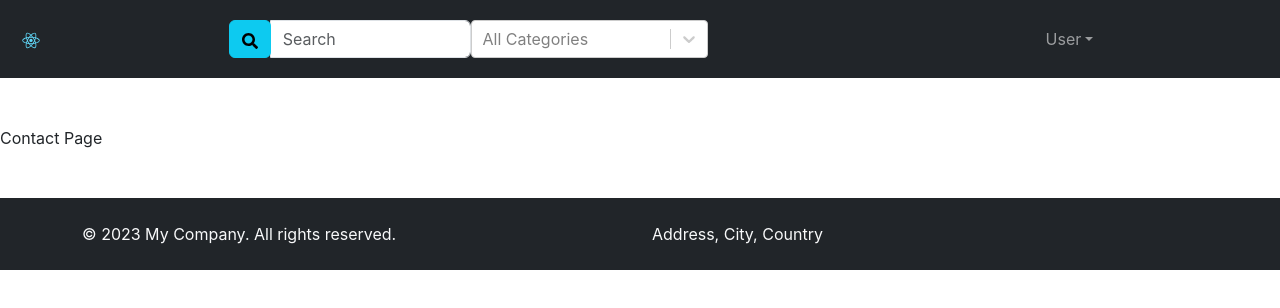
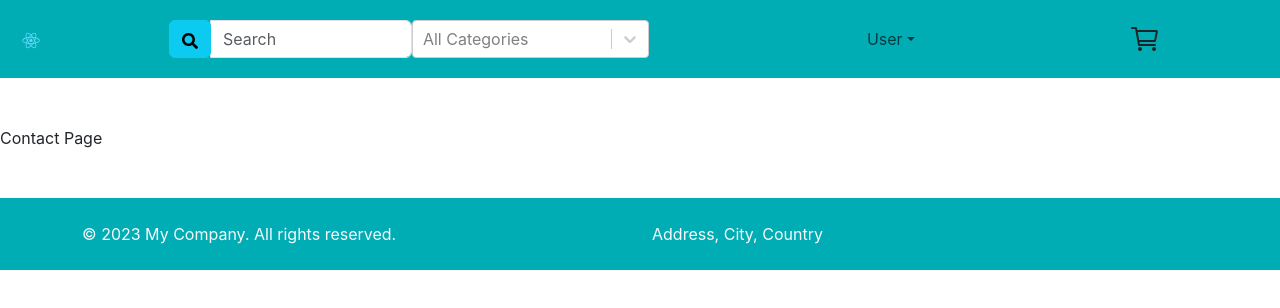
Before and after one commit to davidordo85/React_app_sales, a React (Create React App) app: page /contact in a window 1280 px wide. Shown: the top 308 px of the page. Built offline with nearby package versions, Linux system fonts and the light colour scheme; no server answers.

Commit message:
Some appearance fixes and initial version of the cart

```diff
--- a/src/components/layout/Footer.js
+++ b/src/components/layout/Footer.js
@@ -3,7 +3,7 @@ import { Container, Row, Col } from 'react-bootstrap';
 
 function Footer() {
   return (
-    <footer className="bg-dark text-light py-4">
+    <footer className="text-light py-4" style={{ backgroundColor: '#00ADB5' }}>
       <Container>
         <Row>
           <Col md={6}>
--- a/src/components/layout/Header.js
+++ b/src/components/layout/Header.js
@@ -6,12 +6,12 @@ import FormSearch from '../form_search/FormSearch';
 import AuthLink from '../auth/authLink/AuthLink';
 
 import { Navbar, Image } from 'react-bootstrap';
+import Cart from '../shoping-cart/Cart';
 
 function Header({ tags, ...props }) {
   return (
     <Navbar
-      bg="dark"
-      variant="dark"
+      style={{ backgroundColor: '#00ADB5' }}
       expand="lg"
       className="w-100 p-3 mb-5"
       collapseOnSelect
@@ -28,6 +28,7 @@ function Header({ tags, ...props }) {
           <FormSearch tags={tags} />
         </div>
         <AuthLink {...props} />
+        <Cart />
       </Navbar.Collapse>
     </Navbar>
   );
--- /dev/null
+++ b/src/components/shoping-cart/Cart.js
@@ -0,0 +1,12 @@
+import React from 'react';
+import { IoCartOutline } from 'react-icons/io5';
+
+const Cart = () => {
+  return (
+    <div>
+      <IoCartOutline size={32} />
+    </div>
+  );
+};
+
+export default Cart;
--- a/src/list_items/ListItems.js
+++ b/src/list_items/ListItems.js
@@ -31,7 +31,7 @@ const ListItems = ({
           <Card.Body>
             <Card.Title>{name}</Card.Title>
             <Card.Text>{description}</Card.Text>
-            <div className="d-flex justify-content-between">
+            <div className="d-flex flex-column">
               {categories.map((category, index) => (
                 <Badge key={index} index={index} text={category} />
               ))}
```
